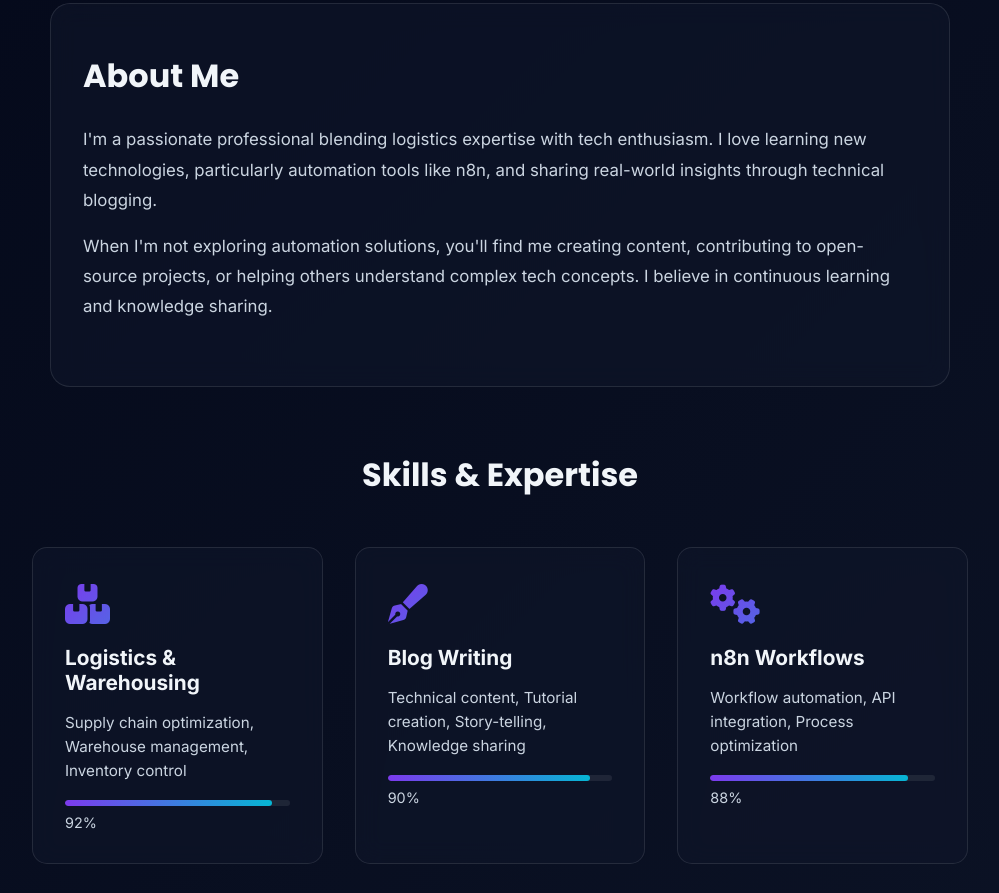
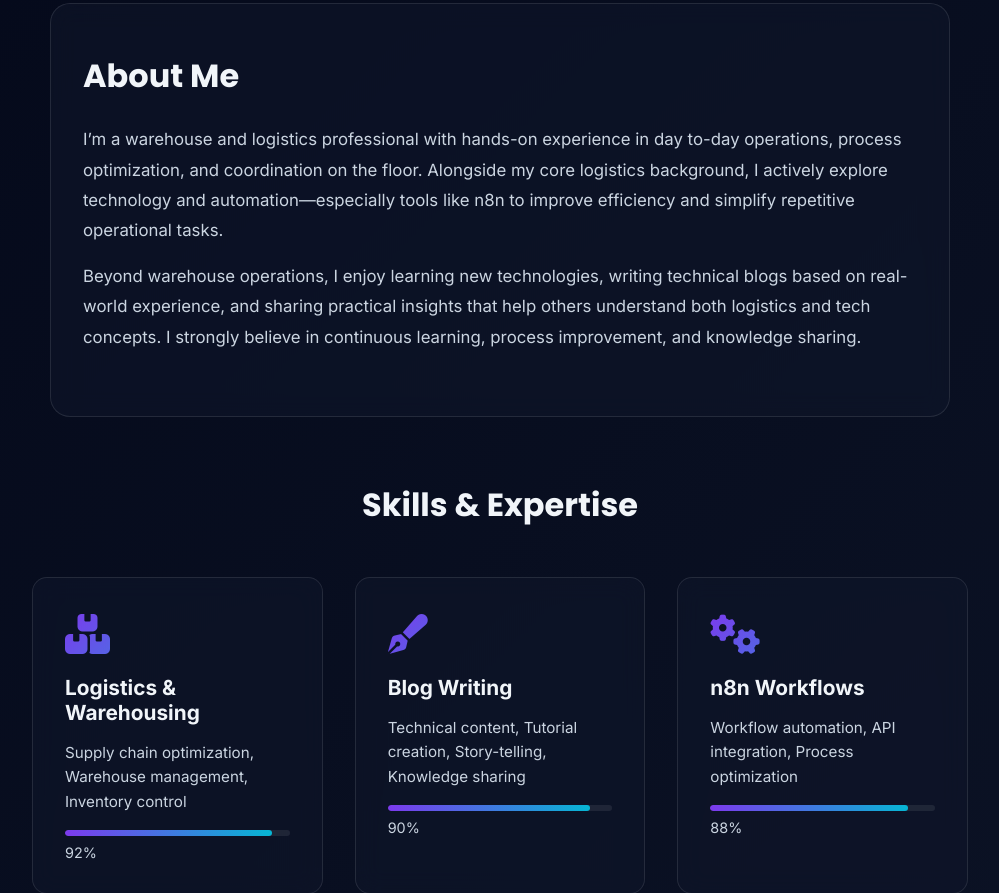
Before and after one commit to prabinkishores/My-Portfolio, a plain HTML site: page index.html/index.html in a window 1280 px wide. Shown: the part 879-1772 px from the top of the page, without its empty margins (140-1139 px from the left). Drawn offline with Linux system fonts and the light colour scheme.

```diff
--- a/index.html/index.html
+++ b/index.html/index.html
@@ -711,10 +711,10 @@
   <section class="about" id="about">
     <h2>About Me</h2>
     <p>
-      I'm a passionate professional blending logistics expertise with tech enthusiasm. I love learning new technologies, particularly automation tools like n8n, and sharing real-world insights through technical blogging.
+     I’m a warehouse and logistics professional with hands-on experience in day to-day operations, process optimization, and coordination on the floor. Alongside my core logistics background, I actively explore technology and automation—especially tools like n8n to improve efficiency and simplify repetitive operational tasks.
     </p>
     <p>
-      When I'm not exploring automation solutions, you'll find me creating content, contributing to open-source projects, or helping others understand complex tech concepts. I believe in continuous learning and knowledge sharing.
+     Beyond warehouse operations, I enjoy learning new technologies, writing technical blogs based on real-world experience, and sharing practical insights that help others understand both logistics and tech concepts. I strongly believe in continuous learning, process improvement, and knowledge sharing.
     </p>
   </section>
 
@@ -840,7 +840,7 @@
   <!-- Footer -->
   <footer id="contact">
     <p>Let's create something amazing together! 🚀</p>
-    <p><strong>Email:</strong> <a href="mailto:prabinkishores@gmail.com" style="color: var(--secondary); text-decoration: none;">prabin@prabinkishores.com</a></p>
+    <p><strong>Email:</strong> <a href="mailto:prabinkishores@gmail.com" style="color: var(--secondary); text-decoration: none;">prabinkishores@gmail.com</a></p>
     <p style="margin-top: 2rem; font-size: 0.9rem;">© 2025 Prabin . Crafted with ✨ and passion for great design.</p>
   </footer>
 
```
